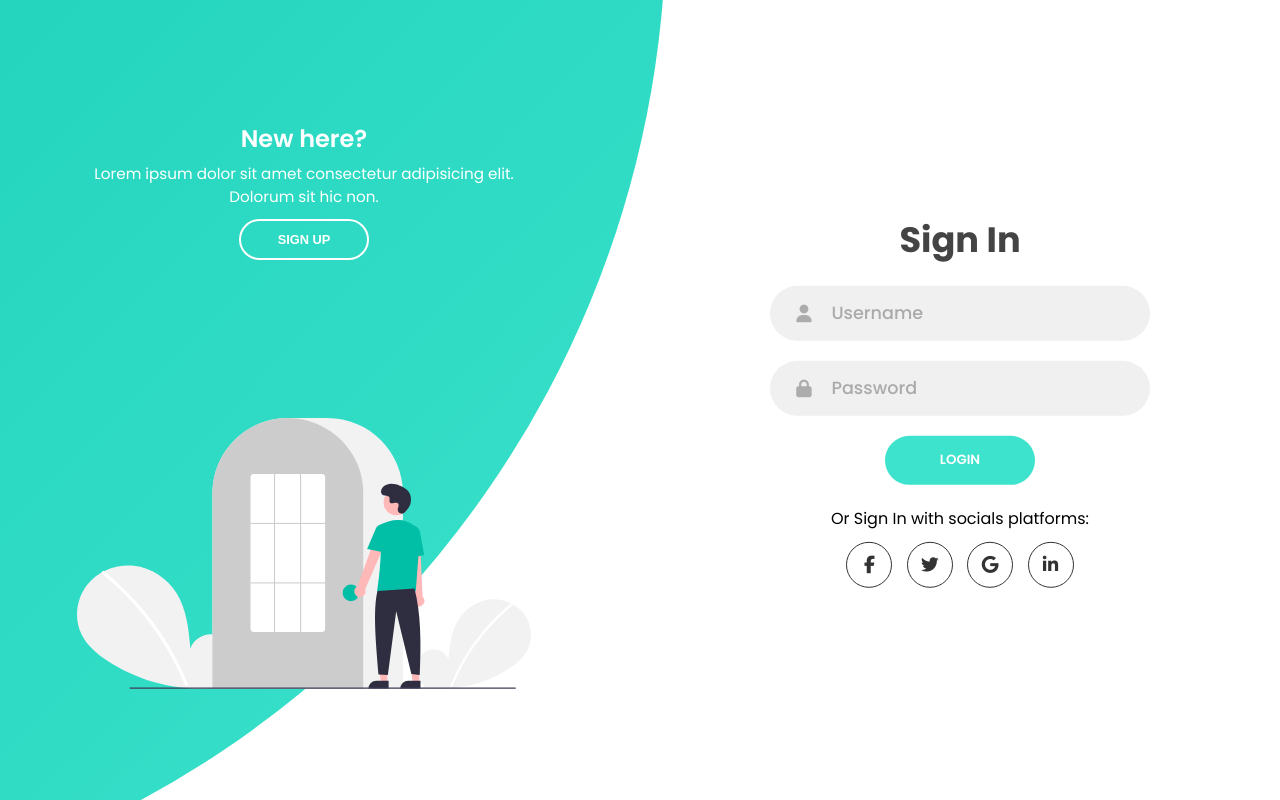
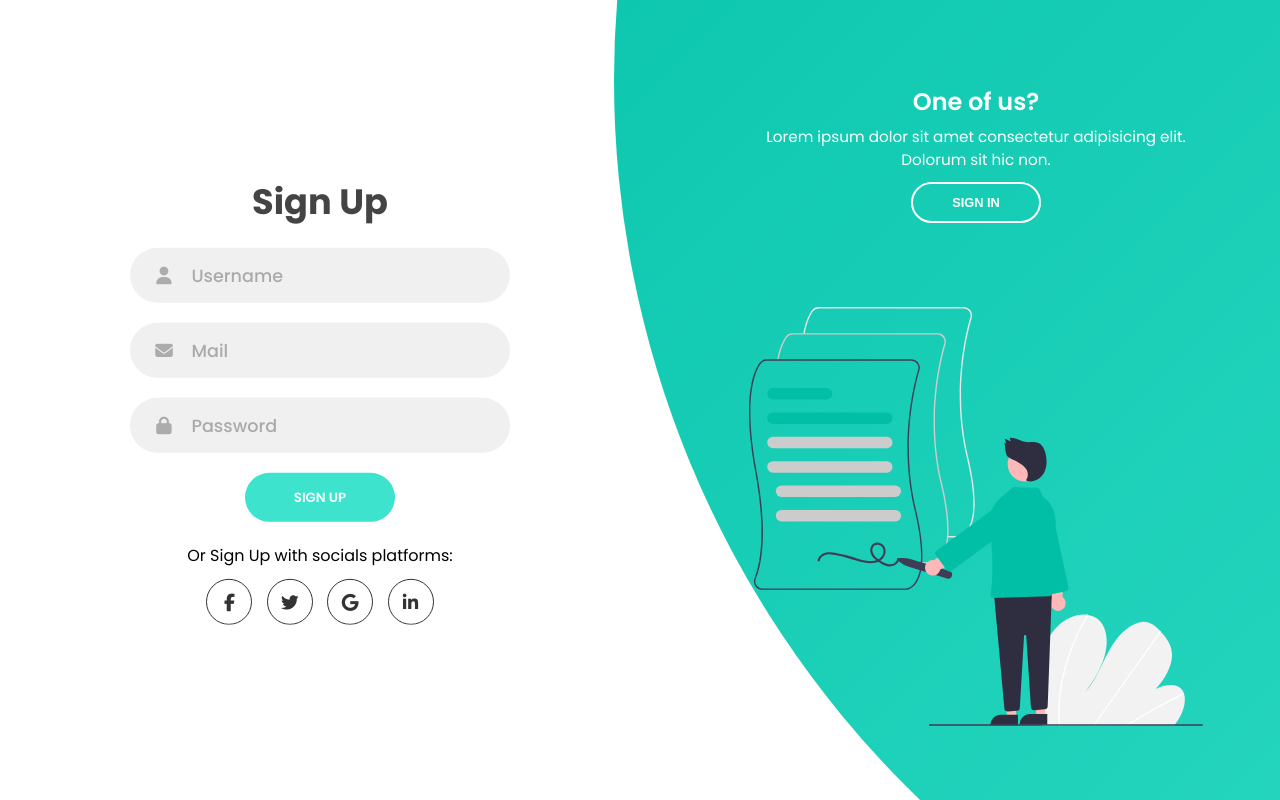
Before and after one commit to MeloonDev/Sign-in-up, a plain HTML site: page index.html in a window 1280 px wide. Both pictures are taken after a click on the button "SIGN UP". Drawn offline with Linux system fonts and the light colour scheme.

Commit message:
Add JS and Animations on Sign In/Up buttons

```diff
--- /dev/null
+++ b/main.js
@@ -0,0 +1,11 @@
+const signin_btn = document.querySelector("#signin-btn");
+const signup_btn = document.querySelector("#signup-btn");
+const container = document.querySelector(".container");
+
+signup_btn.addEventListener("click", () => {
+  container.classList.add("signup-mode");
+});
+
+signin_btn.addEventListener("click", () => {
+  container.classList.remove("signup-mode");
+});
--- a/style.css
+++ b/style.css
@@ -24,10 +24,11 @@ input {
   height: 2000px;
   border-radius: 50%;
   background: linear-gradient(-45deg, #3de3cd, #00bfa6);
-  top: -10%;
+  top: 10%;
   right: 48%;
   transform: translateY(-50%);
   z-index: 6;
+  transition: 1.8s ease-in-out;
 }
 
 .forms-container {
@@ -47,6 +48,7 @@ input {
   display: grid;
   grid-template-columns: 1fr;
   z-index: 5;
+  transition: 1s 0.7s ease-in-out;
 }
 
 form {
@@ -58,6 +60,7 @@ form {
   overflow: hidden;
   grid-column: 1 / 2;
   grid-row: 1/2;
+  transition: 0.2s 0.7s ease-in-out;
 }
 
 form.signin-form {
@@ -189,6 +192,7 @@ form.signup-form {
 
 .panel .content {
   color: white;
+  transition: 0.9s 0.6s ease-in-out;
 }
 
 .panel h3 {
@@ -214,9 +218,48 @@ form.signup-form {
 
 .image {
   width: 100%;
+  transition: 1.1s 0.4s ease-in-out;
 }
 
 .right-panel .content,
 .right-panel .image {
   transform: translateX(800px);
 }
+
+/* ANIMATION */
+.container.signup-mode::before {
+  transform: translate(100%, -50%);
+  right: 52%;
+}
+
+.container.signup-mode .left-panel .image,
+.container.signup-mode .left-panel .content {
+  transform: translateX(-800px);
+}
+
+.container.signup-mode .right-panel .content,
+.container.signup-mode .right-panel .image {
+  transform: translateX(0);
+}
+
+.container.signup-mode .left-panel {
+  pointer-events: none;
+}
+
+.container.signup-mode .right-panel {
+  pointer-events: all;
+}
+
+.container.signup-mode .signin-signup {
+  left: 25%;
+}
+
+.container.signup-mode form.signin-form {
+  z-index: 1;
+  opacity: 0;
+}
+
+.container.signup-mode form.signup-form {
+  z-index: 2;
+  opacity: 1;
+}
```
